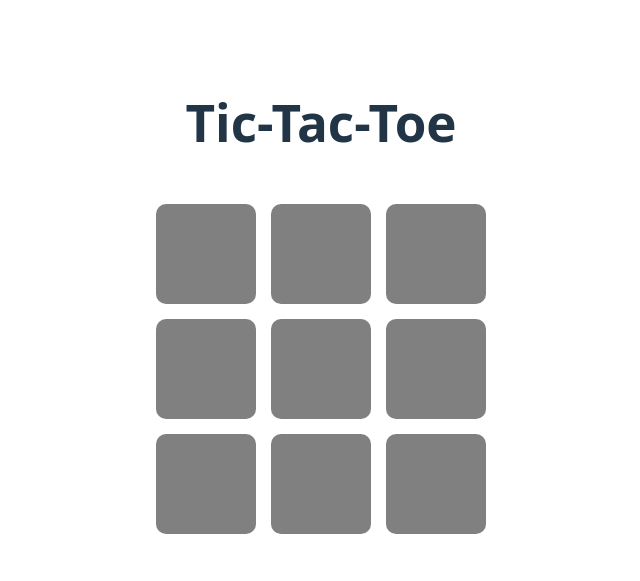
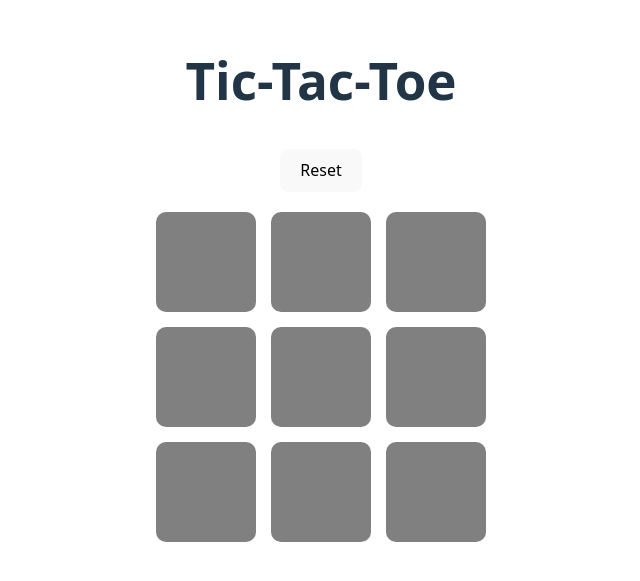
Before and after one commit to devangmalhotra/ai-agent-tic-tac-toe, a React (Vite) app: page /game in a window 1280 px wide. Shown: the part 113-694 px from the top of the page, without its empty margins (319-959 px from the left). Built offline with nearby package versions, Linux system fonts and the light colour scheme.

Commit message:
updated files

```diff
--- a/src/Components/ClearBtn/ClearBtn.css
+++ b/src/Components/ClearBtn/ClearBtn.css
@@ -0,0 +1,3 @@
+#clear-btn {
+    margin: 20px;
+}
--- a/src/Components/ClearBtn/ClearBtn.jsx
+++ b/src/Components/ClearBtn/ClearBtn.jsx
@@ -3,7 +3,9 @@ import './ClearBtn.css'
 
 function ClearBtn() {
   return (
-    <div>ClearBtn</div>
+    <div>
+        <button id='clear-btn'>Reset</button>
+    </div>
   )
 }
 
--- a/src/Components/Title/Title.css
+++ b/src/Components/Title/Title.css
@@ -1,3 +1,7 @@
 #title-container {
     padding: 20px;
 }
+
+h1 {
+    margin: 0;
+}
--- a/src/Pages/GamePage/GamePage.jsx
+++ b/src/Pages/GamePage/GamePage.jsx
@@ -1,11 +1,13 @@
 import React from 'react'
 import Title from '../../Components/Title/Title'
 import GameBoard from '../../Components/GameBoard/GameBoard'
+import ClearBtn from '../../Components/ClearBtn/ClearBtn'
 
 function GamePage() {
   return (
     <div>
       <Title />
+      <ClearBtn />
       <GameBoard />
     </div>
   )
```
